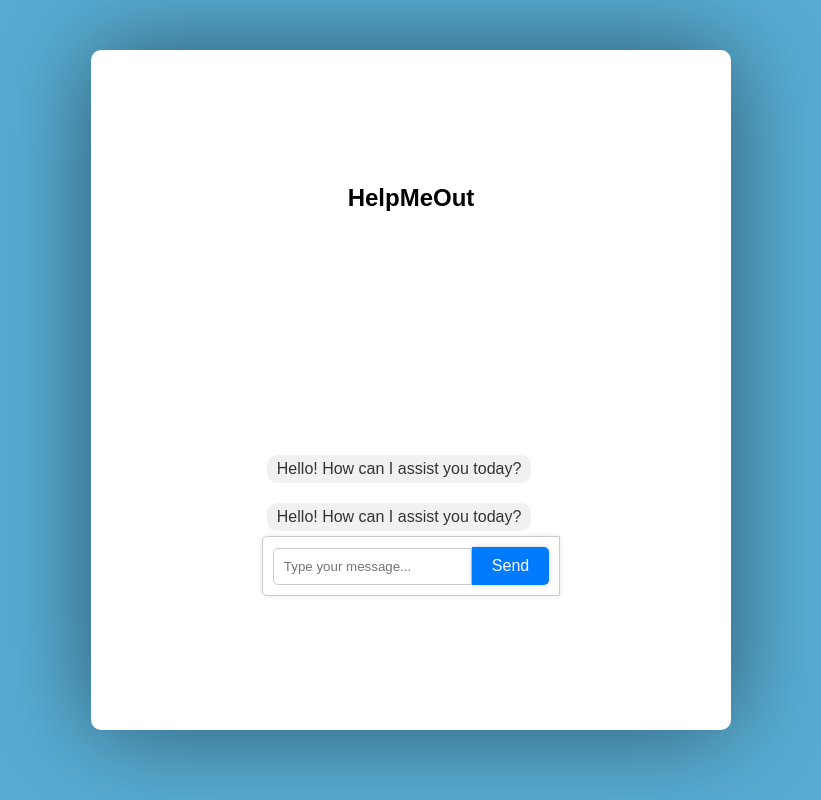
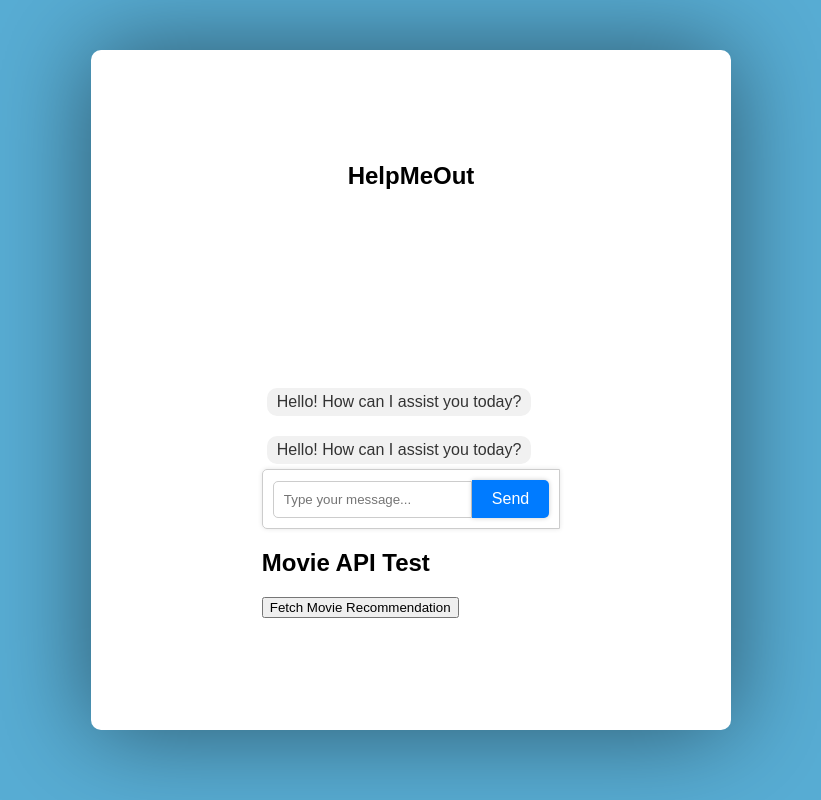
Before and after one commit to aritradey-CS/HelpMeOut, a React (Create React App) app: page / in a window 1280 px wide. Shown: the whole page, without its empty margins (309-1130 px from the left). Built offline with nearby package versions, Linux system fonts and the light colour scheme.

Commit message:
Test case success

```diff
--- a/src/App.js
+++ b/src/App.js
@@ -2,6 +2,10 @@ import React, { useState, useEffect, useRef } from "react";
 import "./App.css";
 import axios from "axios";
 import MovieRecommendation from "./components/MovieRecommendation";
+import ApiTestPage from "./ApiTestPage";
+
+
+
 const API_KEY = "e151eede51858a0862be634a32f83d9c";
 
 function App() {
@@ -140,6 +144,7 @@ function App() {
             Send
           </button>
         </form>
+        <ApiTestPage />
       </div>
     </div>
   );
```
